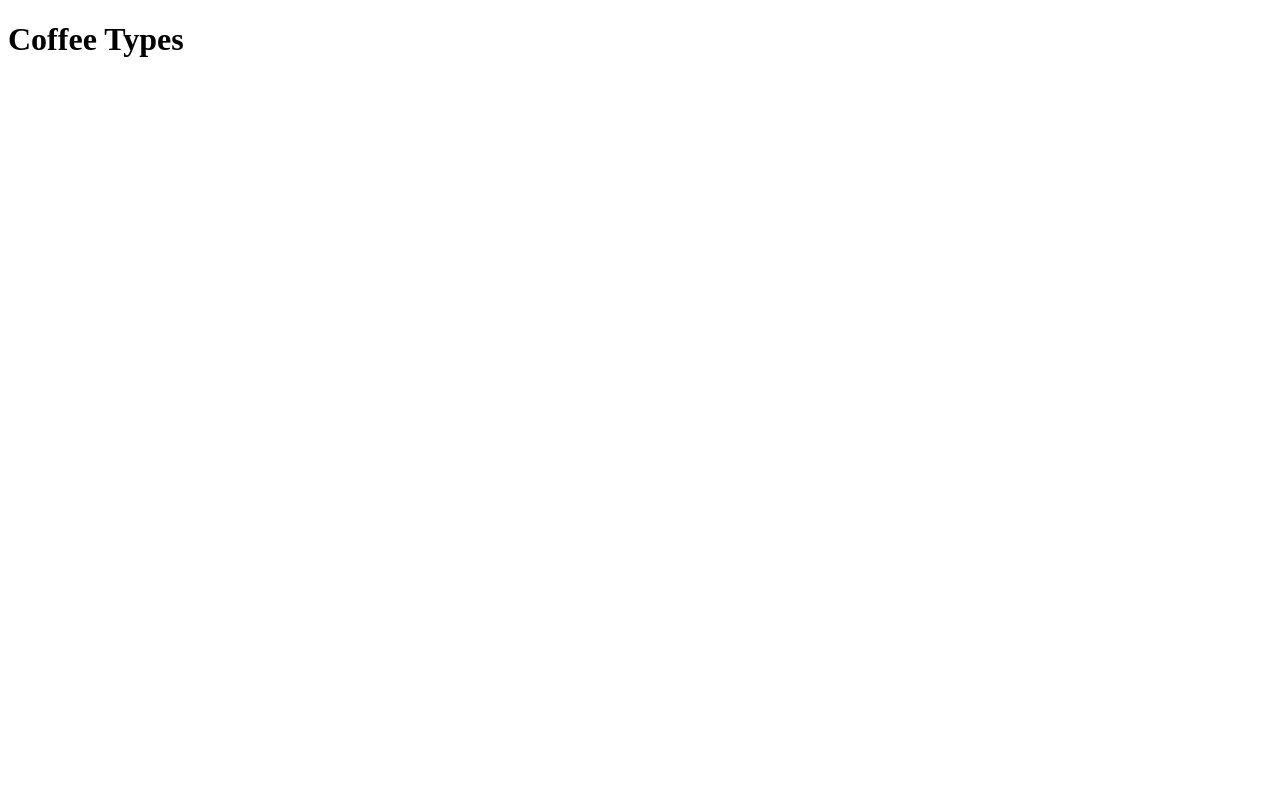
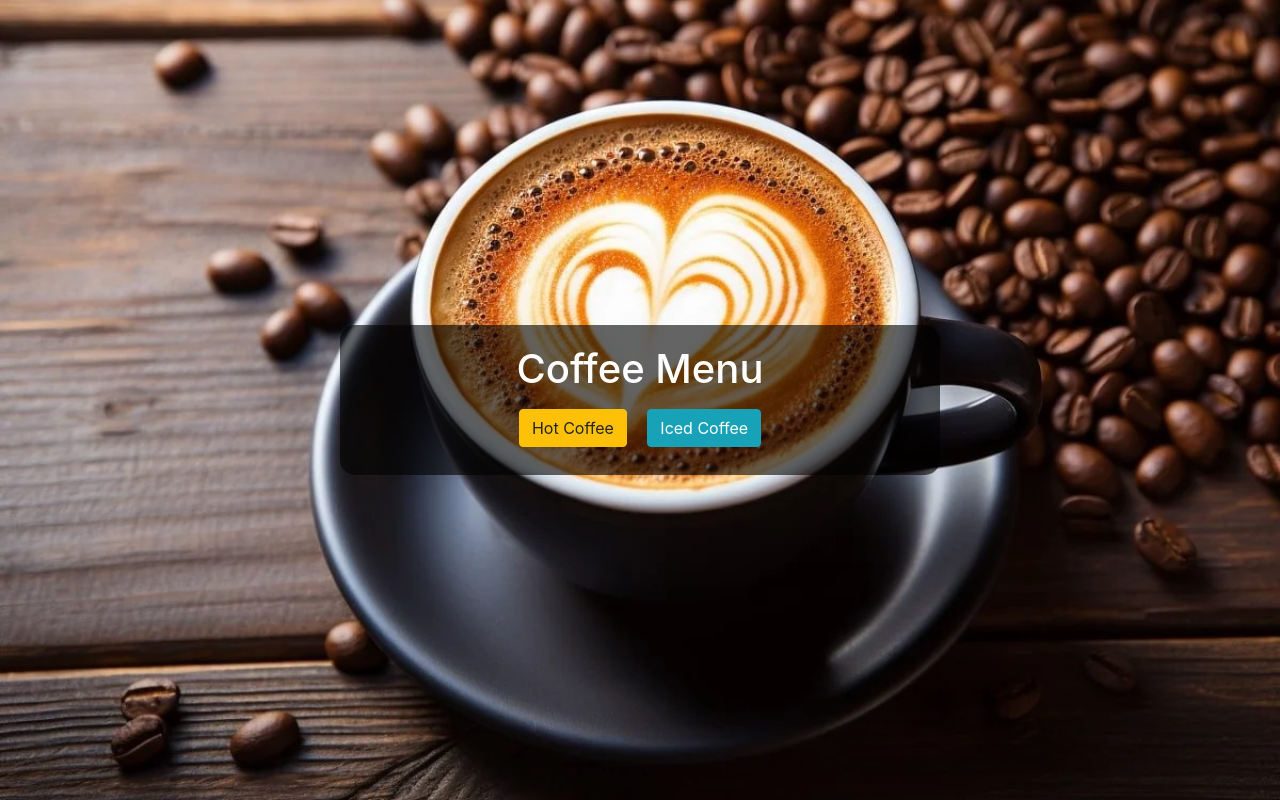
Before and after one commit to betymesfin/Static_Web_Site, a plain HTML site: page index.html in a window 1280 px wide. Drawn offline with nearby package versions, Linux system fonts and the light colour scheme; no server answers.

Commit message:
creating css file and link

```diff
--- a/index.html
+++ b/index.html
@@ -4,10 +4,15 @@
     <meta charset="UTF-8">
     <meta name="viewport" content="width=device-width, initial-scale=1.0">
     <title>Coffee Lovers</title>
+    <link href="https://maxcdn.bootstrapcdn.com/bootstrap/4.5.2/css/bootstrap.min.css" rel="stylesheet">
+    <link href="style.css" rel="stylesheet">
 </head>
 <body>
-    <h1>Coffee Types</h1>
-    <div id="coffee-list"></div>
+    <div class="container text-center">
+        <h1 class="text-white">Coffee Menu</h1>
+        <button class="btn btn-warning m-2" id="hot-coffee">Hot Coffee</button>
+        <button class="btn btn-info m-2" id="iced-coffee">Iced Coffee</button>
+    </div>
 
     <script src="script.js"></script>
 </body>
--- a/script.js
+++ b/script.js
@@ -24,7 +24,7 @@ function displayCoffeeData(coffeeData) {
     // Create and append each coffee item to the list
     coffeeData.forEach(coffee => {
         const coffeeItemElement = document.createElement('div');
-        coffeeItemElement.textContent = `${coffee.title}: ${coffee.description}`;
+        coffeeItemElement.textContent = `${coffee.title}: ${coffee.description}: ${coffee.ingredients}`;
         coffeeListElement.appendChild(coffeeItemElement);
     });
 }
--- a/style.css
+++ b/style.css
@@ -0,0 +1,34 @@
+body {
+    background-image: url('coffee-background2.webp');
+    background-size: cover;
+    background-position: center;
+    height: 100vh;
+    margin: 0;
+    display: flex;
+    align-items: center;
+    justify-content: center;
+}
+
+.container {
+    background-color: rgba(0, 0, 0, 0.6); /* Semi-transparent background */
+    padding: 20px;
+    border-radius: 15px;
+    color: white;
+    width: 80%;
+    max-width: 600px;
+}
+
+.text-white {
+    color: white;
+}
+
+.btn-secondary {
+    width: 100%;
+    margin: 5px 0;
+}
+
+#coffee-list {
+    text-align: left;
+    max-height: 400px;
+    overflow-y: auto;
+}
```
Also changed, not shown: coffee-background2.webp (added).
